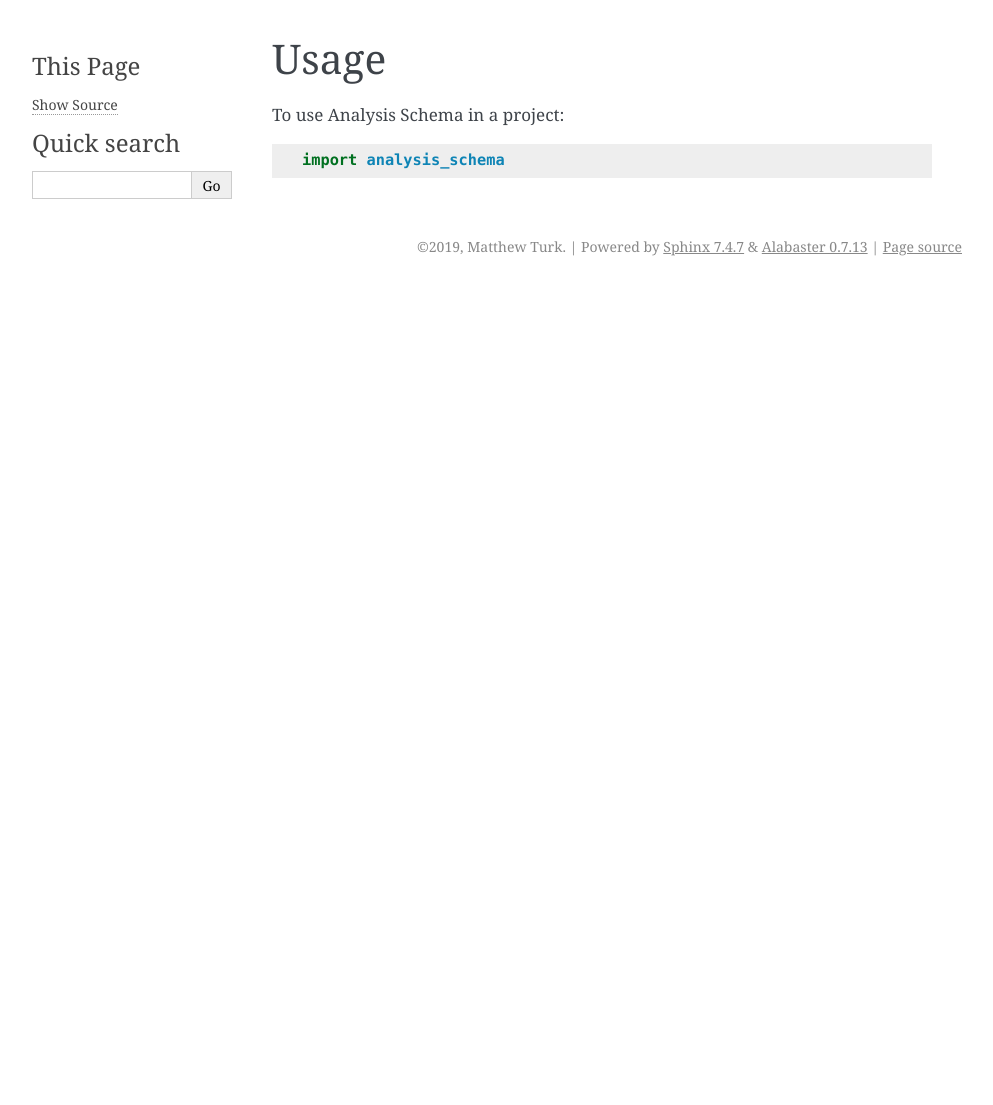
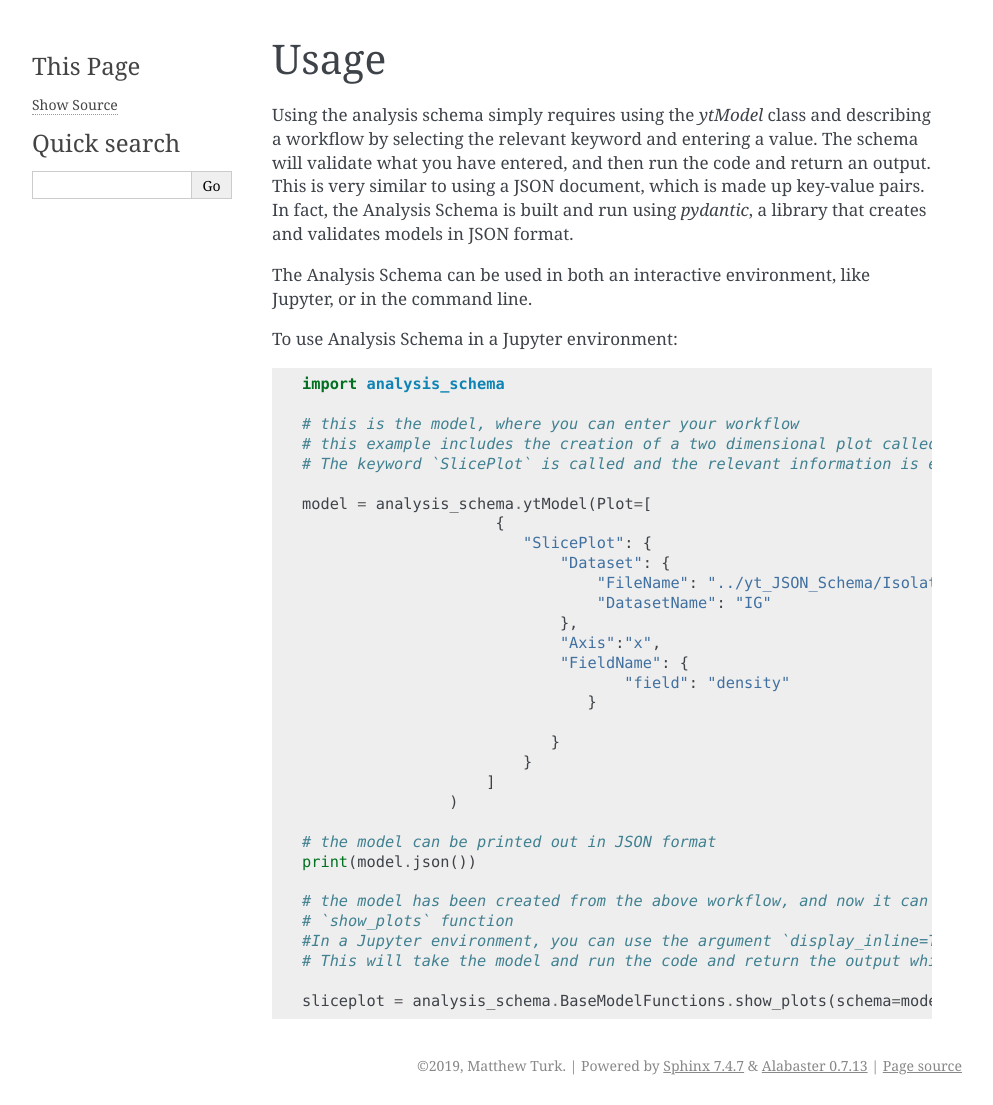
Before and after one commit to data-exp-lab/analysis_schema, a Sphinx documentation site: the page built from docs/usage.rst, in a window 1280 px wide. Shown: the whole page, without its empty margins (148-1141 px from the left). Built offline with Sphinx 7.4.7, drawn with Linux system fonts in a browser that asks for light colours; pages that are not in the unit, such as notebooks, are missing from menus; before the commit the page ends 900 px from its top, so only the background shows below that.

Commit message:
Updating README, usage, and example notebooks

```diff
--- a/README.rst
+++ b/README.rst
@@ -26,6 +26,8 @@ Features
 
 * TODO
 
+Writing code requires getting some key details right, such as code syntax, the order you execute your code, and using the correct data type. All of these details are related but not direclty relevant to what you want the code to actually do, and is focused on correctly communicating with software. Using the Analysis Schema, you can specify what you want the data to do by adding values to key words. The schema will guide you through what values to add when (ensuring the code runs in the correct order), what type of data should enter (should be a string, a number, or a file path), and validates your entire workflow before running the code.
+
 Credits
 -------
 
--- a/docs/usage.rst
+++ b/docs/usage.rst
@@ -2,6 +2,41 @@
 Usage
 =====
 
-To use Analysis Schema in a project::
+Using the analysis schema simply requires using the `ytModel` class and describing a workflow by selecting the relevant keyword and entering a value. The schema will validate what you have entered, and then run the code and return an output. This is very similar to using a JSON document, which is made up key-value pairs. In fact, the Analysis Schema is built and run using `pydantic`, a library that creates and validates models in JSON format.
+
+The Analysis Schema can be used in both an interactive environment, like Jupyter, or in the command line.
+
+To use Analysis Schema in a Jupyter environment::
 
     import analysis_schema
+
+    # this is the model, where you can enter your workflow
+    # this example includes the creation of a two dimensional plot called a SlicePlot
+    # The keyword `SlicePlot` is called and the relevant information is entered to create the plot, such as the data, the axis, and the field to plot from the data
+
+    model = analysis_schema.ytModel(Plot=[
+                         {
+                            "SlicePlot": {
+                                "Dataset": {
+                                    "FileName": "../yt_JSON_Schema/IsolatedGalaxy/galaxy0030/galaxy0030",
+                                    "DatasetName": "IG"
+                                },
+                                "Axis":"x",
+                                "FieldName": {
+                                       "field": "density"
+                                   }
+
+                               }
+                            }
+                        ]
+                    )
+
+    # the model can be printed out in JSON format
+    print(model.json())
+
+    # the model has been created from the above workflow, and now it can be plotted by calling the
+    # `show_plots` function
+    #In a Jupyter environment, you can use the argument `display_inline=True`
+    # This will take the model and run the code and return the output which is a SlicePlot
+
+    sliceplot = analysis_schema.BaseModelFunctions.show_plots(schema=model, display_inline=True)
```
Also changed, not shown: Documentation/UsingtheAnalysisSchema.ipynb (deleted), 3 other files.
